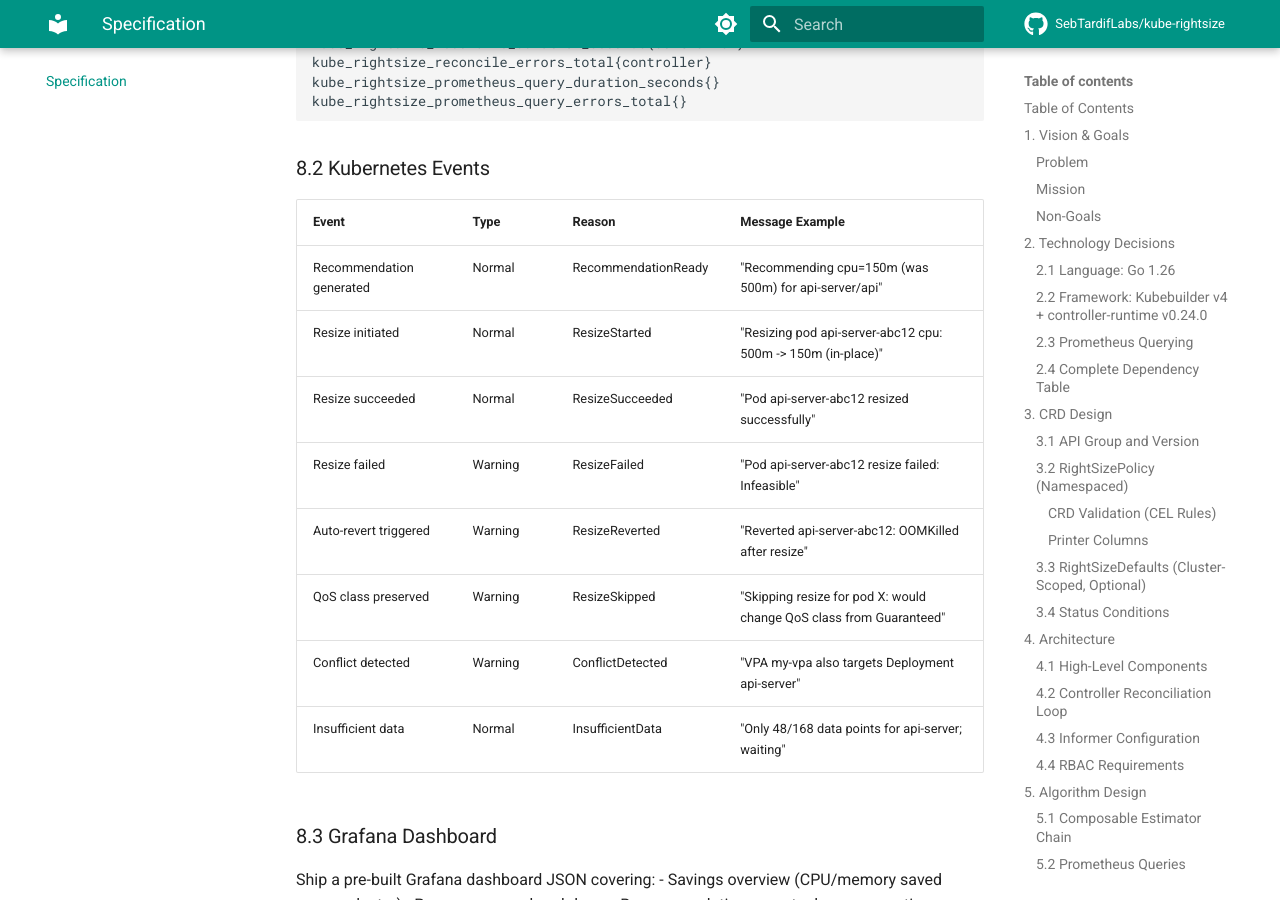
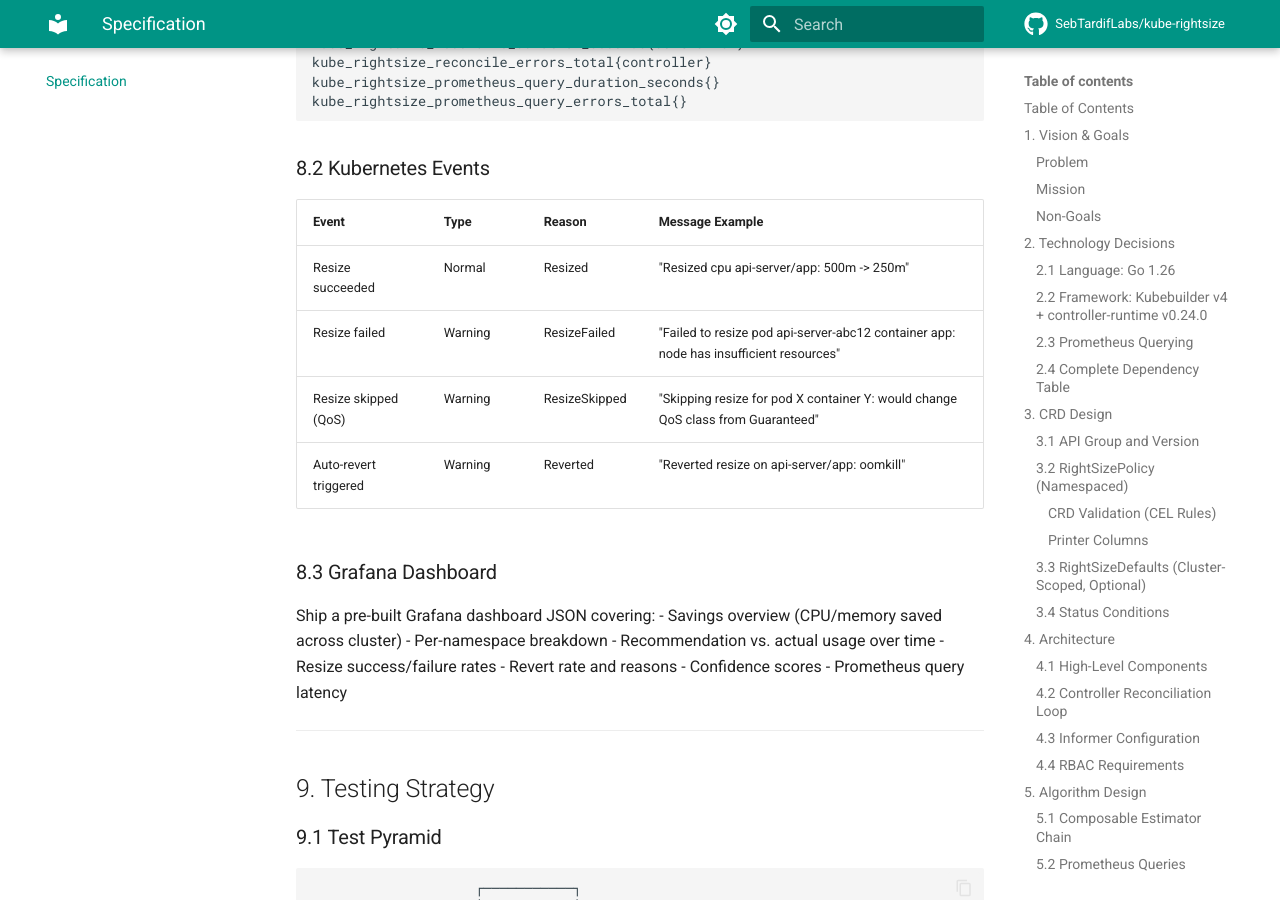
Before and after one commit to attune-io/attune, an MkDocs documentation site: the page built from docs/SPEC.md, in a window 1280 px wide and 900 px high, scrolled down 17253 px. Built offline with MkDocs 1.6.1 and Material for MkDocs 9.7.7, drawn with Linux system fonts in a browser that asks for light colours; comment, search, counter and statistics services are not loaded.

Commit message:
docs: fix SPEC.md events table to match actual emitted event reasons
The table listed 8 events but only 4 are emitted. Two used wrong reason
strings (ResizeSucceeded vs Resized, ResizeReverted vs Reverted) and four
were never implemented (RecommendationReady, ResizeStarted, ConflictDetected,
InsufficientData). Updated to match the 4 actual Eventf calls in the
controller.

Signed-off-by: Sebastien Tardif <sebtardif@ncf.ca>

```diff
--- a/docs/SPEC.md
+++ b/docs/SPEC.md
@@ -796,14 +796,10 @@ kube_rightsize_prometheus_query_errors_total{}
 
 | Event | Type | Reason | Message Example |
 |-------|------|--------|-----------------|
-| Recommendation generated | Normal | RecommendationReady | "Recommending cpu=150m (was 500m) for api-server/api" |
-| Resize initiated | Normal | ResizeStarted | "Resizing pod api-server-abc12 cpu: 500m -> 150m (in-place)" |
-| Resize succeeded | Normal | ResizeSucceeded | "Pod api-server-abc12 resized successfully" |
-| Resize failed | Warning | ResizeFailed | "Pod api-server-abc12 resize failed: Infeasible" |
-| Auto-revert triggered | Warning | ResizeReverted | "Reverted api-server-abc12: OOMKilled after resize" |
-| QoS class preserved | Warning | ResizeSkipped | "Skipping resize for pod X: would change QoS class from Guaranteed" |
-| Conflict detected | Warning | ConflictDetected | "VPA my-vpa also targets Deployment api-server" |
-| Insufficient data | Normal | InsufficientData | "Only 48/168 data points for api-server; waiting" |
+| Resize succeeded | Normal | Resized | "Resized cpu api-server/app: 500m -> 250m" |
+| Resize failed | Warning | ResizeFailed | "Failed to resize pod api-server-abc12 container app: node has insufficient resources" |
+| Resize skipped (QoS) | Warning | ResizeSkipped | "Skipping resize for pod X container Y: would change QoS class from Guaranteed" |
+| Auto-revert triggered | Warning | Reverted | "Reverted resize on api-server/app: oomkill" |
 
 ### 8.3 Grafana Dashboard
 
```
